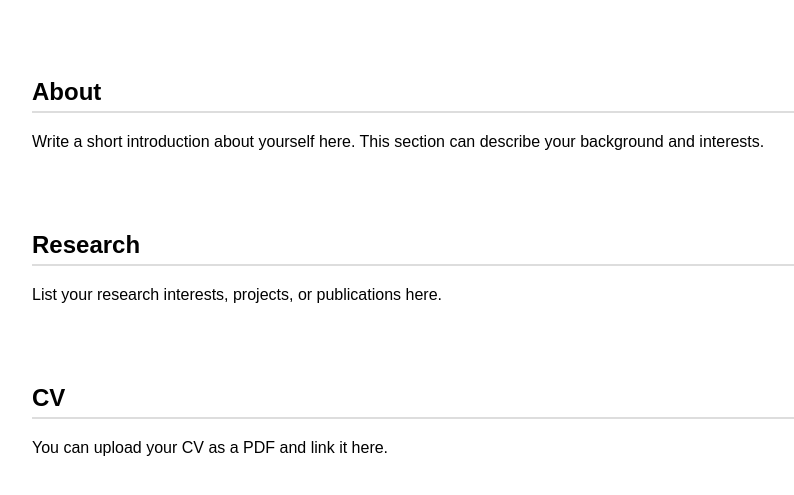
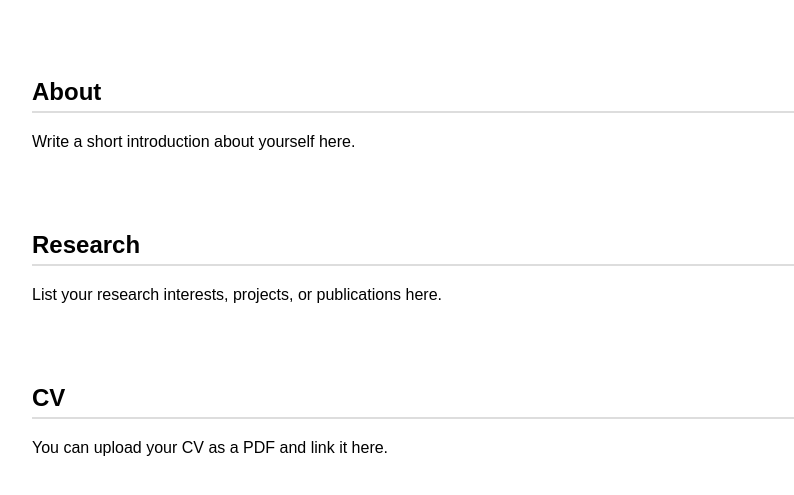
Before and after one commit to akhilch90/akhilch90.github.io, a plain HTML site: page index.html in a window 1280 px wide. Shown: the part 145-640 px from the top of the page, without its empty margins (208-1002 px from the left). Drawn offline with Linux system fonts and the light colour scheme.

Commit message:
Update index.html

```diff
--- a/index.html
+++ b/index.html
@@ -66,7 +66,6 @@
     <h2>About</h2>
     <p>
       Write a short introduction about yourself here.
-      This section can describe your background and interests.
     </p>
   </section>
 
@@ -84,7 +83,6 @@
     <p>
       You can upload your CV as a PDF and link it here.
     </p>
-    <!-- Example -->
     <!-- <a href="cv.pdf">Download CV</a> -->
   </section>
 
```
